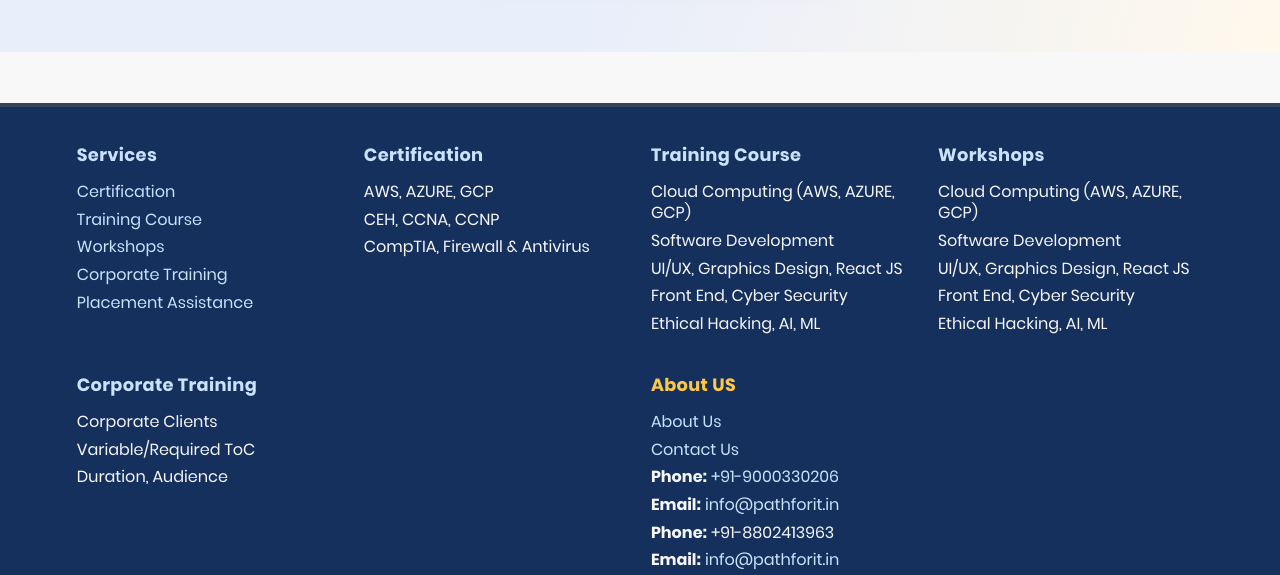
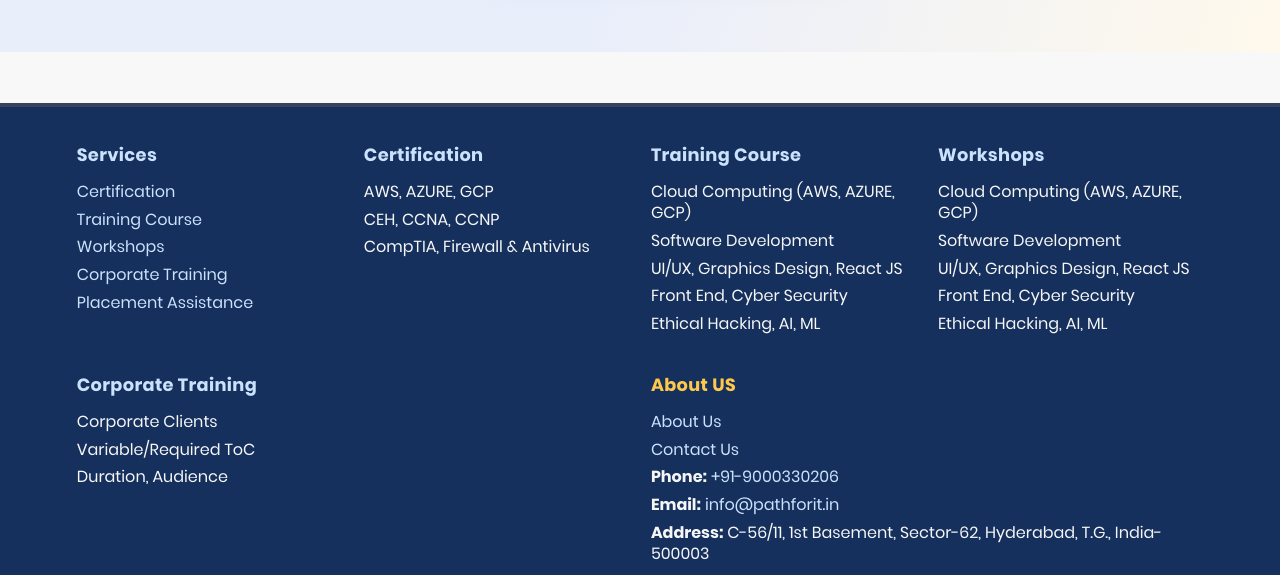
Before and after one commit to PatanMahaboobSubhani/PathForIT, a website: page index.html in a window 1280 px wide. Shown: the part 1621-2196 px from the top of the page. Drawn offline with Linux system fonts and the light colour scheme.

Commit message:
Update index.html

```diff
--- a/index.html
+++ b/index.html
@@ -232,8 +232,6 @@
                 <li><a href="./html/contact.html">Contact Us</a></li>
                 <li><strong>Phone:</strong><a href="tel:+919000330206"> +91-9000330206</a></li>
                 <li><strong>Email:</strong><a href="mailto:https://mail.google.com/mail/u/0/?tab=rm&ogbl#inbox?compose=CllgCHrlFZDxllXchpVBjfPDFKNDrDsXQRksBCDXNGtXNzdhkrTTPlglBQzgnQqfCsJGhNSvCrg"> info@pathforit.in</a></li>
-                <li><strong>Phone:</strong> +91-8802413963</li>
-                <li><strong>Email:</strong><a href="https://mail.google.com/mail/u/0/?tab=rm&ogbl#inbox?compose=CllgCHrlFZDxllXchpVBjfPDFKNDrDsXQRksBCDXNGtXNzdhkrTTPlglBQzgnQqfCsJGhNSvCrg"> info@pathforit.in</a></li>
                 <li><strong>Address:</strong> C-56/11, 1st Basement, Sector-62, Hyderabad, T.G., India-500003</li>
               </ul>
               <div class="social-icons">
```
